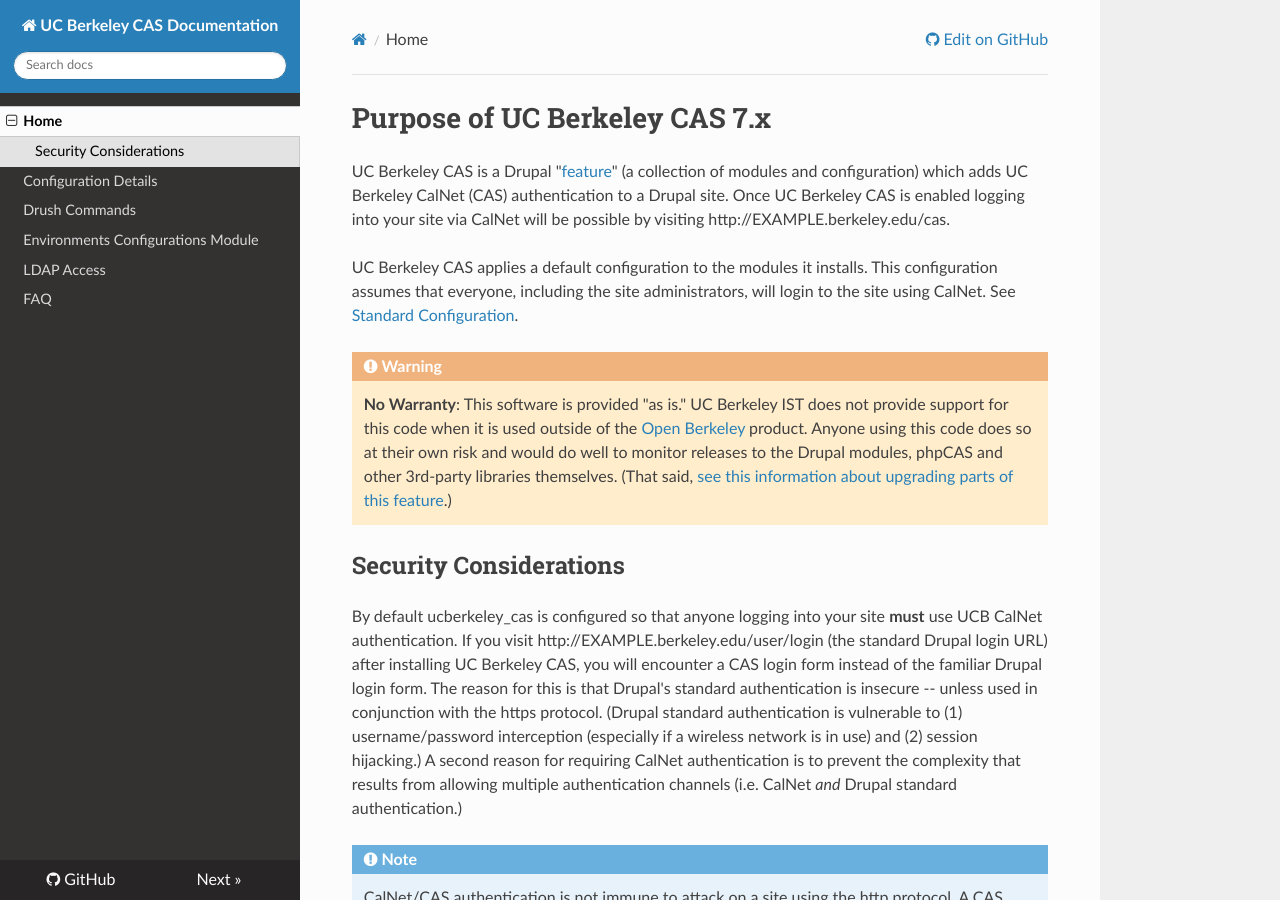
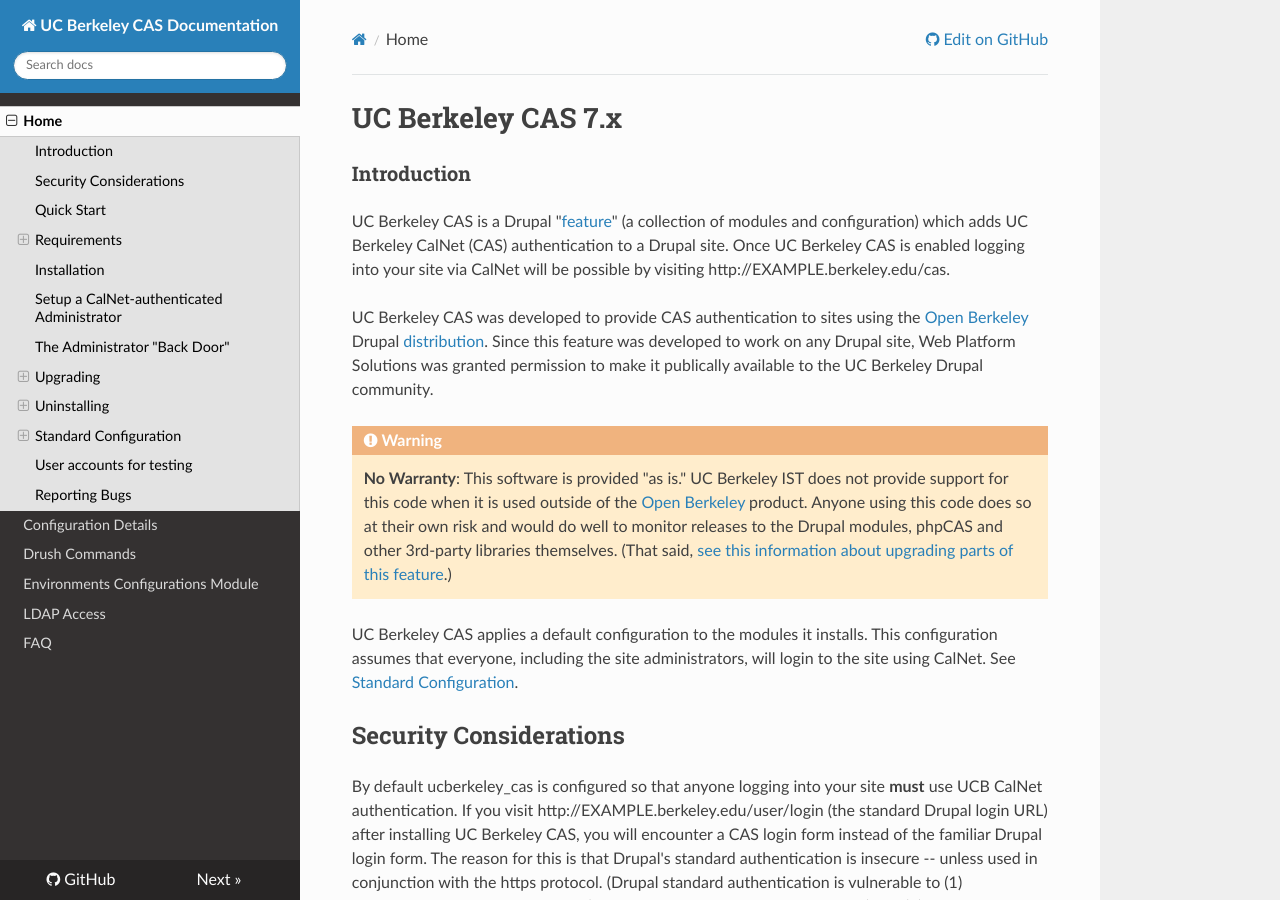
Before and after one commit to ucb-ist-drupal/ucberkeley_cas-7, an MkDocs documentation site: the page built from docs/index.md, in a window 1280 px wide and 900 px high. Built offline with MkDocs 1.6.1, drawn with Linux system fonts in a browser that asks for light colours; nearby versions of some CDN libraries; old or Windows-style settings are respelled for this version of MkDocs.

Commit message:
Docs: html headers should use best practices.

```diff
--- a/docs/configuration.md
+++ b/docs/configuration.md
@@ -1,4 +1,5 @@
-# Is it okay to modify the default configuration?
+# Configuration Details
+## Is it okay to modify the default configuration?
 If the value does not exist in `ucberkeley_cas.strongarm.inc`, yes.  Most of
 the configuration is in `ucberkeley_cas.features.defaultconfig.inc` -- these
 values can be overridden with no consequences.
@@ -10,12 +11,12 @@ module will report that the feature is in the "overridden state."
 Before you change the configuration, we recommend that you review the
 configurations notes below.
 
-# CAS Configuration
+## CAS Configuration
 
 Site path: `admin/config/people/cas`.
 
 
-## Logout Behavior
+### Logout Behavior
 
 By default UC Berkeley CAS creates a URL Alias (at
 `admin/config/search/path`) that redirects `/user/logout` to
@@ -38,13 +39,13 @@ secure. It opens up the possibility of unauthorized access if users
 login from public computers (e.g. in a library) or if they don't lock
 their screen when they leave their computer.
 
-## Initial login destination and Logout destination
+### Initial login destination and Logout destination
 
 
 You can configure the landing pages for the user after successful
 login/logout.
 
-## Automatically create Drupal accounts
+### Automatically create Drupal accounts
 
 If you do not want Drupal to create accounts for every CalNet user who
 attempts to log in to your site, go to `admin/config/people/cas`, open
@@ -52,7 +53,7 @@ the User Accounts section, and uncheck Automatically create Drupal
 accounts. As an alternative, you can pre-create CAS users at
 `/admin/people/cas/create`.
 
-# Check with the CAS server to see if the user is already logged in?
+### Check with the CAS server to see if the user is already logged in?
 
 *Be careful with this setting.*
 
@@ -66,7 +67,7 @@ administrators.  By default new users are assigned
 [the "Authenticated User" role](#the-authenticated-user-role) which does not
 have any more permissions than the Anonymous User role.
 
-## Users cannot change password
+### Users cannot change password
 
 Unchecking this is likely to cause confusion.  Users
 should change their passwords via CalNet. See [Change password
@@ -85,7 +86,7 @@ URL](#change-password-url) further down.
  will be able to edit her own password, but
  [please see the section on mixing authentication modes](index.html#combining-drupal-standard-authentication-with-cas).
 
-## Change Password URL
+### Change Password URL
 
 This setting is blank because it can cause confusion.
 
@@ -98,7 +99,7 @@ password changing for **all** CalNet authenticated applications.  A
 user presented with a "change password" url might not understand the
 ramifications here.
 
-## Drupal Login Invitation
+### Drupal Login Invitation
 
 This setting is blank because it can cause confusion.
 
@@ -109,11 +110,11 @@ option of using Drupal's authentication.  If you need to allow people
 who don't have a CalNet ID to login to your site, you can add a value
 like "Non-UCB people login here" to this text box.
 
-# CAS Attributes configuration
+## CAS Attributes configuration
 
 Site path: admin/config/people/cas/attributes
 
-## Fetch CAS Attributes
+### Fetch CAS Attributes
 
 The default setting is "only when a CAS account is created (i.e., the
 first login of a CAS user)."This means that a user can edit their
--- a/docs/index.md
+++ b/docs/index.md
@@ -1,4 +1,5 @@
-# Purpose of UC Berkeley CAS 7.x
+# UC Berkeley CAS 7.x
+### Introduction
 
 UC Berkeley CAS is a Drupal
 "[feature](https://www.drupal.org/docs/7/modules/features/bundling-site-settings-using-features)" (a collection of
@@ -6,10 +7,10 @@ modules and configuration) which adds UC Berkeley CalNet
 (CAS) authentication to a Drupal site. Once UC Berkeley CAS is enabled
 logging into your site via CalNet will be possible by visiting http://EXAMPLE.berkeley.edu/cas.
 
-UC Berkeley CAS applies a default configuration to the modules it
-installs. This configuration assumes that everyone, including the site
-administrators, will login to the site using CalNet.  See [Standard
-Configuration](#standard-configuration).
+UC Berkeley CAS was developed to provide CAS authentication to sites using
+the [Open Berkeley](https://open.berkeley.edu) Drupal [distribution](https://www.drupal.org/docs/7/distributions). Since this
+feature was developed to work on any Drupal site, Web Platform Solutions was granted
+permission to make it publically available to the UC Berkeley Drupal community.
 
 !!! warning
 
@@ -17,6 +18,10 @@ Configuration](#standard-configuration).
     releases to the Drupal modules, phpCAS and other 3rd-party libraries themselves. (That said,
     [see this information about upgrading parts of this feature](faq/#i-notice-that-there-are-upgrades-available-for-some-of-these-modules-is-it-safe-to-upgrade-them).)
 
+UC Berkeley CAS applies a default configuration to the modules it
+installs. This configuration assumes that everyone, including the site
+administrators, will login to the site using CalNet.  See [Standard
+Configuration](#standard-configuration).
 
 ## Security Considerations
 
@@ -44,7 +49,7 @@ site builders to visit the path `/cas` when they want to login.  When a login li
 appears on site pages, it will be discovered by nefarious bots attempting brute force
 login attacks. It also invites users to attempt to login when they really don't need to authenticate.
 
-# Quick Start
+## Quick Start
 
 1. See [Requirements](#requirements)
 2. Install and enable [the most recent release of ucberkeley_cas](https://github.com/bwood/ucberkeley_cas-7/releases). (More info: [Installing](#installation))
@@ -56,7 +61,7 @@ created in the last step and assign it the "administrator" role (or whichever ro
 5. Visit the path /admin/config/people/ucbcas on your site for recommendations on further configuration.
 6. Subscribe to [ucberkeley-cas-drupal-users@lists.berkeley.edu](https://calmail.berkeley.edu/manage/list/listinfo/ucberkeley-cas-drupal-users@lists.berkeley.edu) for information on releases and security advisories.
 
-# Requirements
+## Requirements
 
 You need the following modules installed:
 
@@ -74,14 +79,14 @@ UC Berkeley CAS will install these modules:
 
 Specific versions of the above modules are specified in ucberkeley_cas-7.x.make. If your site is using unsupported versions of these modules, you'll be notified of the problem when you attemp to enable UC Berkeley CAS.
 
-## CAS Registration
+### CAS Registration
 
 In order to use CalNet (CAS) authentication, your website must be registered with
 CalNet. [Register your site here](https://calnetweb.berkeley.edu/calnet-technologists/cas/casifying-your-web-application-or-web-server/cas-registration).
   Make sure your registration is approved before you install UC Berkeley CAS
 on a production site.
 
-### Localhost Sites Do Not Require Registration
+#### Localhost Sites Do Not Require Registration
 
 Developers working local webserver should use one of these domains:
 
@@ -94,7 +99,7 @@ require CAS registration. Other common development URLs (e.g. http://*.dev, and
 Acquia Dev Desktop's `http://example.dd`) will not work the the auth-test CAS
 server.
 
-# Installation
+## Installation
 
 1. Make sure your site meets the requirements above.
 2. Download the tarball included with [the latest release of UC Berkeley CAS](https://github.com/bwood/ucberkeley_cas-7/releases),
@@ -113,7 +118,7 @@ your Drupal site and you should see "Logged in as \[your name\]."
 Go to http://EXAMPLE.berkeley.edu/user.  You should see the email
 address and full name that was retrieved from LDAP for your account.
 
-# Setup a CalNet-authenticated Administrator
+## Setup a CalNet-authenticated Administrator
 
 
 User 1 is the "superuser" on a Drupal site. (This account is often
@@ -134,7 +139,7 @@ Should something go wrong with CAS or the CAS module on your site, you can still
 *It's a good idea to change the password on your User 1 account to a long random string.  This will make it less likely that your site would be compromised by a brute force password attack. If you forget the password for User 1 [it can be reset](https://www.drupal.org/node/44164). When you need to login as User 1 you can use the [administrator back door](#back_door) which includes a link to reset your password.*
 
 
-# The Administrator "Back Door"
+## The Administrator "Back Door"
 
 Above, we mentioned that the path /user/login will not provide the traditional Drupal login form.
 
@@ -148,8 +153,8 @@ http://example.com/user/admin_login.
     standard authentication vulnerabilities described above. Do not distribute this
     URL to your users and do not make a practice of logging in via this URL.
 
-# Upgrading
-## Upgrading to a new version of ucberkeley_cas (version 2.x or 3.x)
+## Upgrading
+### Upgrading to a new version of ucberkeley_cas (version 2.x or 3.x)
 
 Follow this procedure to upgrade ucberkeley_cas:
 
@@ -171,7 +176,7 @@ site to make sure that logging in and out of the site is working.
     at /admin/modules/uninstall.)  Doing this can cause problems with
     your existing CAS users.
 
-## Upgrading from legacy ucb\_cas 1.x to ucberkeley\_cas 2.x
+### Upgrading from legacy ucb\_cas 1.x to ucberkeley\_cas 2.x
 
 The module UC Berkeley CAS (ucberkeley\_cas) is a replacement for the older UCB CAS (ucb\_cas) module.  UCB CAS must be removed from your system before UC Berkeley CAS can be installed.
 
@@ -184,7 +189,7 @@ Here's what to do:
 5. Enable UC Berkeley CAS. (At this point you may see a message about ucb_envconf. See the instructions below.)
 6. Run update.php
 
-### If you are using ucb\_envconf 1.x, upgrade to ucberkeley\_envconf 2.x
+#### If you are using ucb\_envconf 1.x, upgrade to ucberkeley\_envconf 2.x
 
 _For background on UC Berkeley Environments Configurations see [this UC Berkeley Environments Configuration section](#the-uc-berkeley-environment-configurations-module)._
 
@@ -203,7 +208,7 @@ if that happens:
 
 At this point your site will be using the latest version of UC Berkeley Environment Configurations.
 
-## My site already uses CAS, but I want to switch to ucberkeley_cas
+### My site already uses CAS, but I want to switch to ucberkeley_cas
 
 1. Remove the directories for cas, cas_attributes and ldap from
 `site/all/modules` (or wherever they reside).
@@ -220,14 +225,14 @@ If you are using UC Berkeley CAS with UCB Environments Configurations,
 it's important that your LDAP server uses the same "sid" (see the `ldap_servers` table
 in the database) that is specified in `ucberkeley_cas.features.defaultconfig.inc`.
 
-# Uninstalling
+## Uninstalling
 
 To remove UC Berkeley CAS from your site see the modules listed in the [Requirements](#requirements) section above.
 
 1. Disable these modules at admin/modules.
 2. Uninstall these modules at admin/modules/uninstall. *Uninstalling will disable any CAS-authenticated users on your site. Re-enabling those users is not straightforward.*
 
-## Avoid Uninstalling the CAS Module
+### Avoid Uninstalling the CAS Module
 
 If you have accounts on your site that were created while the UC Berkeley CAS
 module was enabled, avoid uninstalling the cas module found in the
@@ -271,7 +276,7 @@ from step 1. Submit the form.
 Now your existing CalNet-authenticated accounts should be able to
 login via CAS.
 
-### Alternate procedure
+#### Alternate procedure
 
 You could also simply delete all of your existing CalNet users and
 then recreate them by having the users log in again after you
@@ -279,13 +284,13 @@ reinstall the ucberkeley_cas module.  *If you do this, the recreated users
 will no longer be the owners of any content that they created.* The sql
 solution above will preserve the users association to their content.
 
-# Standard Configuration
+## Standard Configuration
 
 The ucberkeley_cas module has made some configuration decisions for you.
 These decisions can be overridden by you. See the Configuration Details
 section below.
 
-## The Authenticated User role
+### The Authenticated User role
 
 With the ucberkeley_cas standard configuration, when a user logs in
 via CalNet for the first time Drupal will create an account for them
@@ -299,7 +304,7 @@ not to assign them your "editor" role.  (Drupal's Rules module can be used
 to send you automatic emails each time a new user account is created
 on your site.)
 
-## Combining Drupal Standard Authentication with CAS
+### Combining Drupal Standard Authentication with CAS
 
 "Mixed mode authentication" describes then scenario where a site is
 configured to allow some users to authenticate using CalNet and others
@@ -319,17 +324,17 @@ allow mixed mode authentication, please remember that you should be
 running your UCB site using https if you are using Drupal
 standard authentication.
 
-## Use Case Recommendations Page
+### Use Case Recommendations Page
 
 After installation see `/admin/config/people/ucberkely_cas` for recommendations
 on fine tuning your CAS configuration according to common UCB Drupal
 site use cases.
 
-# User accounts for testing
+## User accounts for testing
 
 [These test accounts](https://calnetweb.berkeley.edu/calnet-technologists/ldap-directory-service/resources-developers/universal-test-ids) can be useful for testing your website.
 
-# Reporting Bugs
+## Reporting Bugs
 
 If you think you've found a bug with UC Berkeley CAS please report it to
 ist-drupal@lists.berkeley.edu. Make sure your bug report includes:
```
Also changed, not shown: docs/drush.md (+2 -2 lines), docs/envconf.md (+2 -2 lines), docs/faq.md (+25 -15 lines), docs/ldap_access.md (+6 -6 lines).
